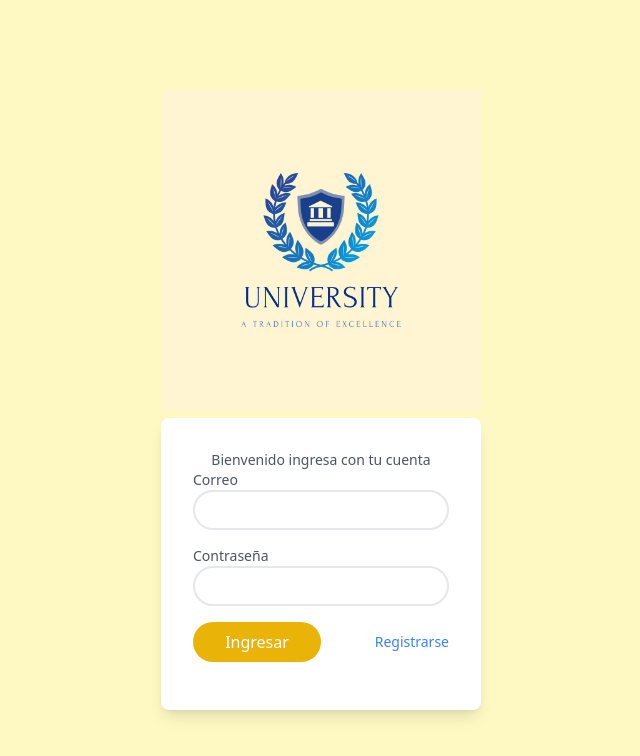
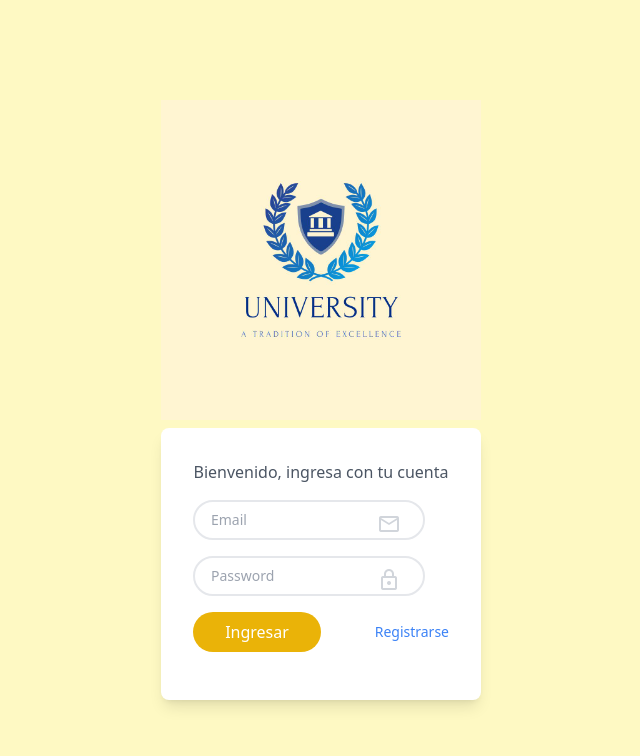
Before and after one commit to karlosrvxgit/university, a PHP site: page / in a window 1280 px wide. Shown: the top 756 px of the page, without its empty margins (319-959 px from the left). Run offline with PHP 8.4, Linux system fonts and the light colour scheme.

Commit message:
updates final

```diff
--- a/dist/output.css
+++ b/dist/output.css
@@ -635,8 +635,52 @@ video {
   inset: -0.25rem;
 }
 
+.inset-0 {
+  inset: 0px;
+}
+
 .end-1 {
   inset-inline-end: 0.25rem;
+}
+
+.left-5 {
+  left: 1.25rem;
+}
+
+.left-2 {
+  left: 0.5rem;
+}
+
+.left-0 {
+  left: 0px;
+}
+
+.right-4 {
+  right: 1rem;
+}
+
+.right-8 {
+  right: 2rem;
+}
+
+.right-10 {
+  right: 2.5rem;
+}
+
+.right-12 {
+  right: 3rem;
+}
+
+.top-4 {
+  top: 1rem;
+}
+
+.top-2 {
+  top: 0.5rem;
+}
+
+.top-3 {
+  top: 0.75rem;
 }
 
 .isolate {
@@ -2265,6 +2299,15 @@ video {
 .text-yellow-400 {
   --tw-text-opacity: 1;
   color: rgb(250 204 21 / var(--tw-text-opacity));
+}
+
+.text-inherit {
+  color: inherit;
+}
+
+.text-gray-300 {
+  --tw-text-opacity: 1;
+  color: rgb(209 213 219 / var(--tw-text-opacity));
 }
 
 .underline {
--- a/index.php
+++ b/index.php
@@ -6,6 +6,7 @@
     <meta name="viewport" content="width=device-width, initial-scale=1.0">
     <title>UNIVERSITY</title>
     <link href="/dist/output.css" rel="stylesheet">
+    <link rel="stylesheet" href="https://fonts.googleapis.com/css2?family=Material+Symbols+Outlined:opsz,wght,FILL,GRAD@24,400,1,0" />
 </head>
 
 <body class="min-h-screen flex flex-col items-center justify-center bg-yellow-100">
@@ -13,29 +14,23 @@
         <img src="/imagenes/logo.jpg" alt="Logo" class="w-full">
     </div>
     <form action="/login/login.php" method="post" class="bg-white rounded-lg shadow-lg max-w-xs w-full p-8">
-        <div class="mb-4 ">
-            <div class="mb='4' flex justify-center text-sm text-gray-600">
-            <p>Bienvenido ingresa con tu cuenta</p>
-            <div>
-            <span></span>
+        <div class="mb-4">
+            <p class="mb-4 text-center text-gray-600">Bienvenido, ingresa con tu cuenta</p>
+            <div class="flex  mb-4  ">
+                <input placeholder="Email" name="correo" id="correo" class="w-full py-2 px-4 rounded-full border-2 text-sm focus:outline-none focus:border-violet-700" required>
+                <span class="material-symbols-outlined right-12 z-01 relative top-3 text-gray-300">
+                    mail
+                </span>
             </div>
-            <span></span>
+            <div class="relative flex">
+                <input type="password" placeholder="Password" name="contrasena" id="contrasena" class="w-full py-2 px-4 rounded-full border-2 text-sm focus:outline-none focus:border-violet-700" required>
+                <span class="material-symbols-outlined right-12 z-01 relative top-3 text-gray-300">
+                    lock
+                </span>
             </div>
-
-            <label for="correo" class="block text-sm text-gray-600">Correo</label>
-            <input type="email" name="correo" id="correo"
-                class="w-full py-2 px-4 rounded-full border-2 text-sm focus:outline-none focus:border-violet-700"
-                required>
-        </div>
-        <div class="mb-4">
-            <label for="contrasena" class="block text-sm text-gray-600">Contraseña</label>
-            <input type="password" name="contrasena" id="contrasena"
-                class="w-full py-2 px-4 rounded-full border-2 text-sm focus:outline-none focus:border-violet-700"
-                required>
         </div>
         <div class="mb-4 flex items-center justify-between">
-            <button type="submit"
-                class="w-32 py-2 bg-yellow-500 hover:bg-blue-600 active:bg-blue-700 focus:outline-none focus:ring focus:ring-blue-500 rounded-full text-white">
+            <button type="submit" class="w-32 py-2 bg-yellow-500 hover:bg-blue-600 active:bg-blue-700 focus:outline-none focus:ring focus:ring-blue-500 rounded-full text-white">
                 Ingresar
             </button>
             <a href="/register/register.php" class="text-sm text-blue-500 hover:underline">Registrarse</a>
@@ -43,4 +38,5 @@
     </form>
 </body>
 
+
 </html>
```
Also changed, not shown: other parts of dist/output.css (+30 -45 lines).
